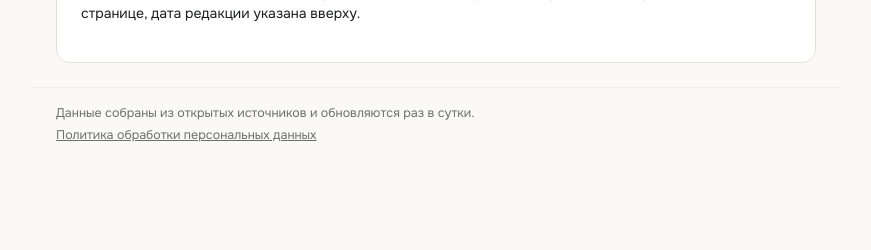
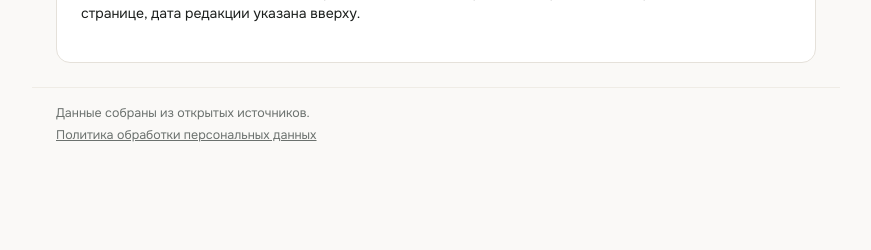
Before and after one commit to ROAkhunov/wow_public_showcase, a Python web app: template app/templates/privacy.html in a window 1280 px wide. Shown: the part 2728-2978 px from the top of the page, without its empty margins (204-1075 px from the left). Run offline with Jinja, Linux system fonts and the light colour scheme; the template is opened without the code that fills it, so the values that code supplies are empty.

Commit message:
T-95: из подвала убрана частота обновления
Строка стала «Данные собраны из открытых источников. Последнее обновление
<дата>.»

Co-Authored-By: Claude Opus 5 <noreply@anthropic.com>
Claude-Session: https://claude.ai/code/session_01MHYQhT4CpMMn53DsgbceSd

```diff
--- a/app/templates/base.html
+++ b/app/templates/base.html
@@ -62,7 +62,7 @@
   {# Дата стоит в той же строке, что и «данные собраны»: это одно сообщение об
      одном и том же (замечание PO 07.09). Дата на странице одна — у канала она
      в правой колонке, и блок там пустой, остаётся только первая фраза (T-66). #}
-  <p class="foot-line">Данные собраны из открытых источников и обновляются раз в сутки.{% block footer_updated %}{% if built_at %} Последнее обновление {{ built_at | date_ru }}.{% endif %}{% endblock %}</p>
+  <p class="foot-line">Данные собраны из открытых источников.{% block footer_updated %}{% if built_at %} Последнее обновление {{ built_at | date_ru }}.{% endif %}{% endblock %}</p>
   {# Постоянный вход в политику: плашка исчезает после первого нажатия, и без
      ссылки страница осталась бы доступной только тому, кто её застал. #}
   <p class="foot-line"><a class="foot-link" href="/privacy">Политика обработки персональных данных</a></p>
```
Also changed, not shown: 1 other file.
